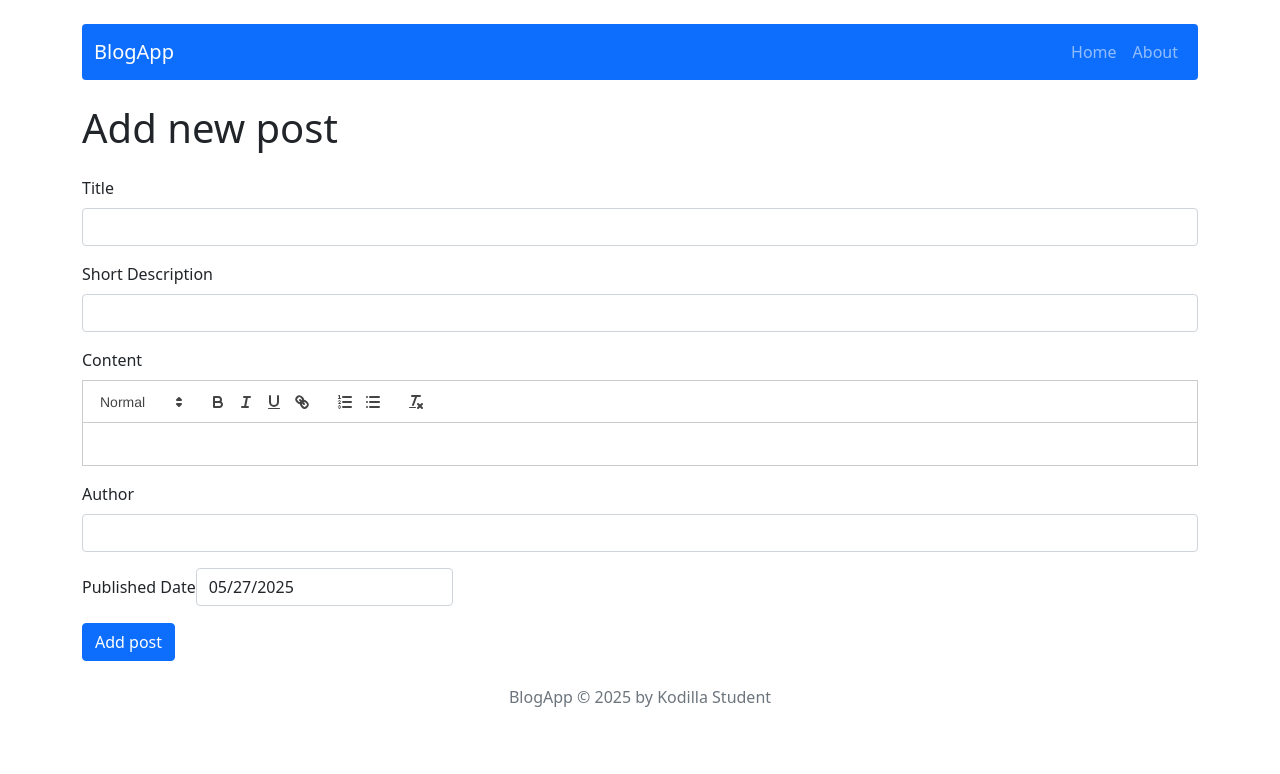
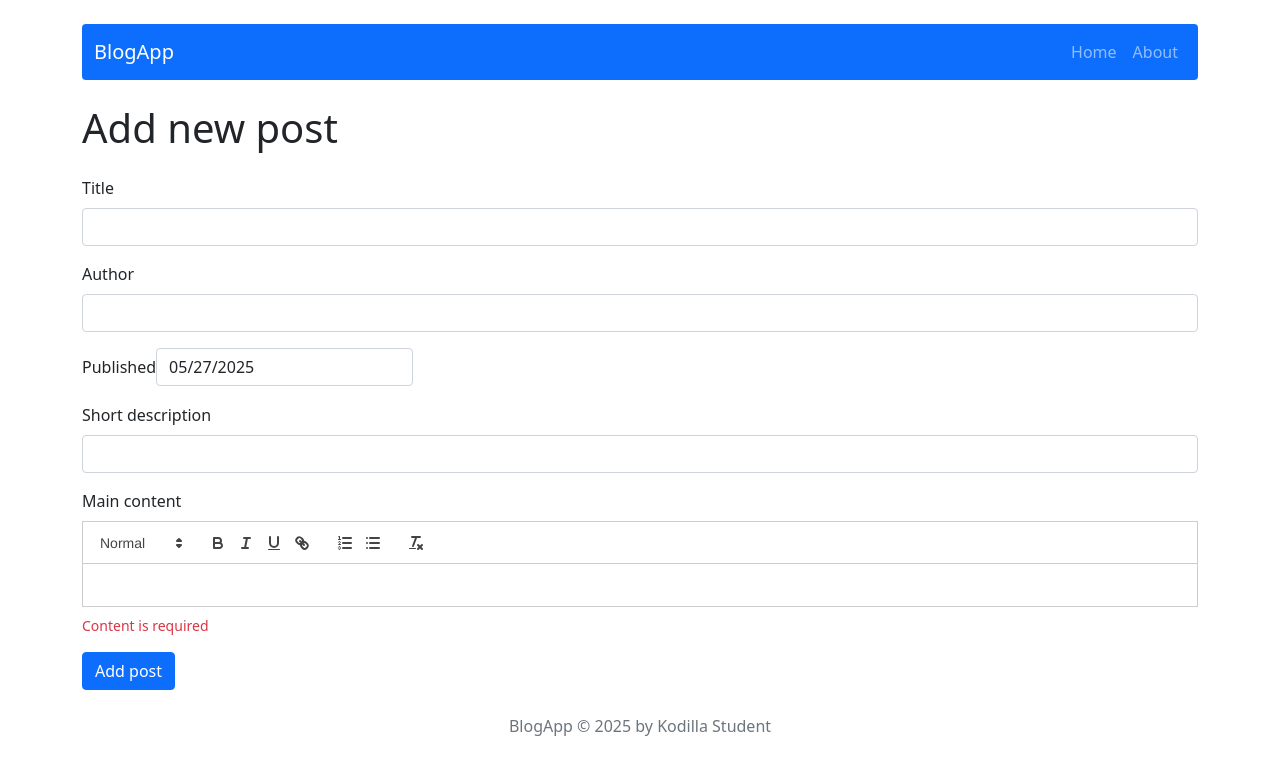
Before and after one commit to lukaszzwolak/blog-app, a React (Create React App) app: page /post/add in a window 1280 px wide. Shown: the top 774 px of the page. Built offline with nearby package versions, Linux system fonts and the light colour scheme.

Commit message:
Add full validation to PostForm using React Hook Form (title, author, description) and manual validation for content/date

```diff
--- a/package.json
+++ b/package.json
@@ -14,6 +14,7 @@
     "react-bootstrap": "2.8.0",
     "react-datepicker": "4.3.0",
     "react-dom": "18.2.0",
+    "react-hook-form": "7.45.4",
     "react-quill": "^2.0.0",
     "react-redux": "8.1.2",
     "react-router-dom": "6.15.0",
--- a/src/components/features/PostForm.js
+++ b/src/components/features/PostForm.js
@@ -5,7 +5,7 @@ import ReactQuill from 'react-quill';
 import 'react-quill/dist/quill.snow.css';
 import 'react-datepicker/dist/react-datepicker.css';
 import DatePicker from 'react-datepicker';
-
+import { useForm } from 'react-hook-form';
 
 const PostForm = ({ action, actionText, ...props }) => {
     const [title, setTitle] = useState(props.title || '');
@@ -14,35 +14,48 @@ const PostForm = ({ action, actionText, ...props }) => {
     const [shortDescription, setShortDescription] = useState(props.shortDescription || '');
     const [content, setContent] = useState(props.content || '');
 
-    const handleSubmit = e => {
-        e.preventDefault();
+    const {
+        register,
+        handleSubmit: validate,
+        formState: { errors },
+    } = useForm();
+
+    const handleSubmit = () => {
         action({ title, author, publishedDate, shortDescription, content });
     };
 
     return (
-        <Form onSubmit={handleSubmit}>
+        <Form onSubmit={validate(handleSubmit)}>
             <Form.Group className="mb-3">
                 <Form.Label>Title</Form.Label>
-                <Form.Control value={title} onChange={e => setTitle(e.target.value)} required />
-            </Form.Group>
-
-            <Form.Group className="mb-3">
-                <Form.Label>Short Description</Form.Label>
-                <Form.Control value={shortDescription} onChange={e => setShortDescription(e.target.value)} required />
-            </Form.Group>
-
-            <Form.Group className="mb-3">
-                <Form.Label>Content</Form.Label>
-                <ReactQuill theme="snow" value={content} onChange={setContent} />
+                <Form.Control
+                    {...register('title', { required: true })}
+                    value={title}
+                    onChange={(e) => setTitle(e.target.value)}
+                />
+                {errors.title && (
+                    <small className="d-block form-text text-danger mt-2">
+                        Title is required
+                    </small>
+                )}
             </Form.Group>
 
             <Form.Group className="mb-3">
                 <Form.Label>Author</Form.Label>
-                <Form.Control value={author} onChange={e => setAuthor(e.target.value)} required />
+                <Form.Control
+                    {...register('author', { required: true, minLength: 3 })}
+                    value={author}
+                    onChange={(e) => setAuthor(e.target.value)}
+                />
+                {errors.author && (
+                    <small className="d-block form-text text-danger mt-2">
+                        Author must be at least 3 characters
+                    </small>
+                )}
             </Form.Group>
 
             <Form.Group className="mb-3">
-                <Form.Label>Published Date</Form.Label>
+                <Form.Label>Published</Form.Label>
                 <DatePicker
                     selected={publishedDate}
                     onChange={(date) => setPublishedDate(date)}
@@ -51,7 +64,39 @@ const PostForm = ({ action, actionText, ...props }) => {
                     required
                 />
             </Form.Group>
-            <Button variant="primary" type="submit">{actionText}</Button>
+
+            <Form.Group className="mb-3">
+                <Form.Label>Short description</Form.Label>
+                <Form.Control
+                    {...register('shortDescription', { required: true })}
+                    value={shortDescription}
+                    onChange={(e) => setShortDescription(e.target.value)}
+                />
+                {errors.shortDescription && (
+                    <small className="d-block form-text text-danger mt-2">
+                        Short description is required
+                    </small>
+                )}
+            </Form.Group>
+
+            <Form.Group className="mb-3">
+                <Form.Label>Main content</Form.Label>
+                <ReactQuill
+                    theme="snow"
+                    value={content}
+                    onChange={setContent}
+                    className="w-100"
+                />
+                {!content && (
+                    <small className="d-block form-text text-danger mt-2">
+                        Content is required
+                    </small>
+                )}
+            </Form.Group>
+
+            <Button variant="primary" type="submit">
+                {actionText}
+            </Button>
         </Form>
     );
 };
--- a/src/components/pages/Home.js
+++ b/src/components/pages/Home.js
@@ -21,11 +21,11 @@ const Home = () => {
                     <Col key={post.id} xs={12} md={6} lg={4}>
                         <Card className="h-100">
                             <Card.Body>
-                                <Card.Title>{post.title}</Card.Title>
-                                <Card.Subtitle className="mb-2 text-muted">
-                                    Author: {post.author} <br />
-                                    Published: {dateToStr(post.publishedDate)}
-                                </Card.Subtitle>
+                                <Card.Title className="fw-bold fs-5">{post.title}</Card.Title>
+                                <Card.Text className="mb-2">
+                                    <strong>Author:</strong> {post.author} <br />
+                                    <strong>Published:</strong> {dateToStr(post.publishedDate)}
+                                </Card.Text>
                                 <Card.Text>{post.shortDescription}</Card.Text>
                                 <Link to={`/post/${post.id}`}>
                                     <Button variant="primary">Read more</Button>
```
Also changed, not shown: 1 other file (tests, documents, lock files or other folders).
